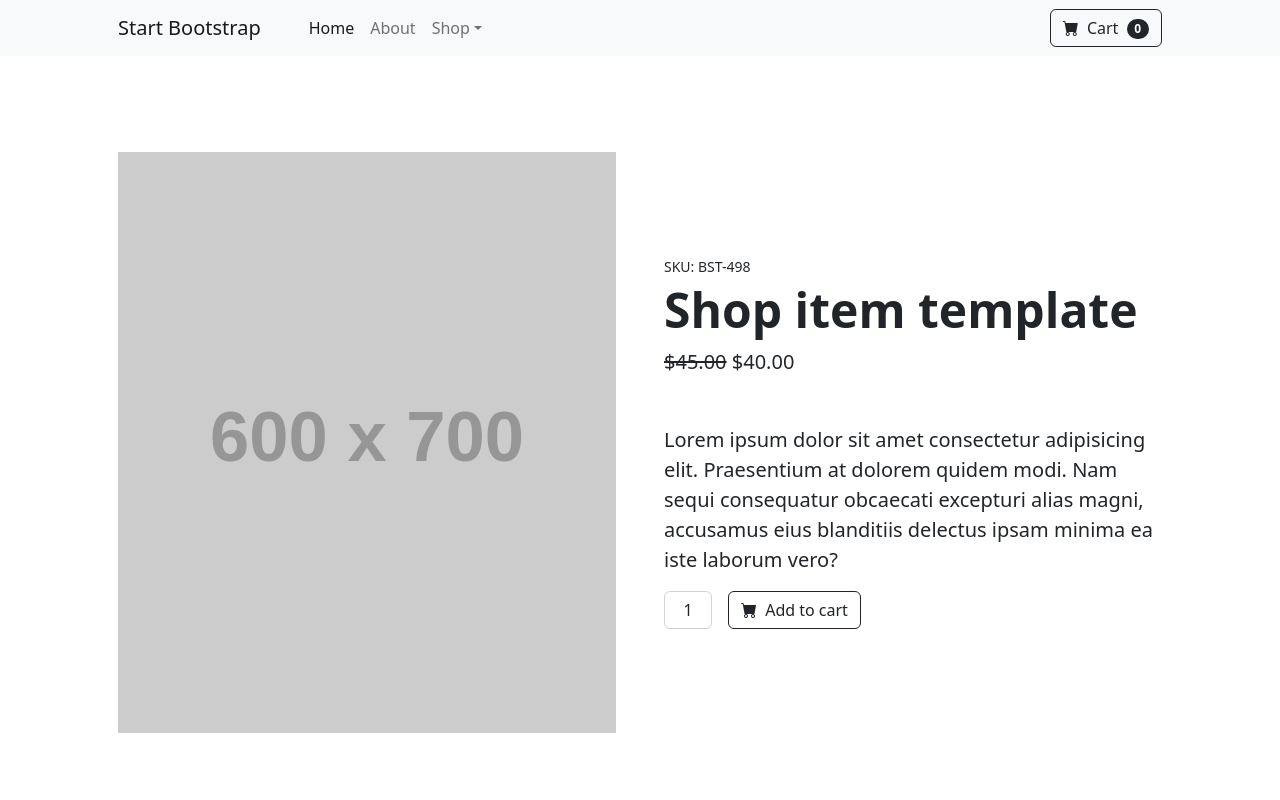
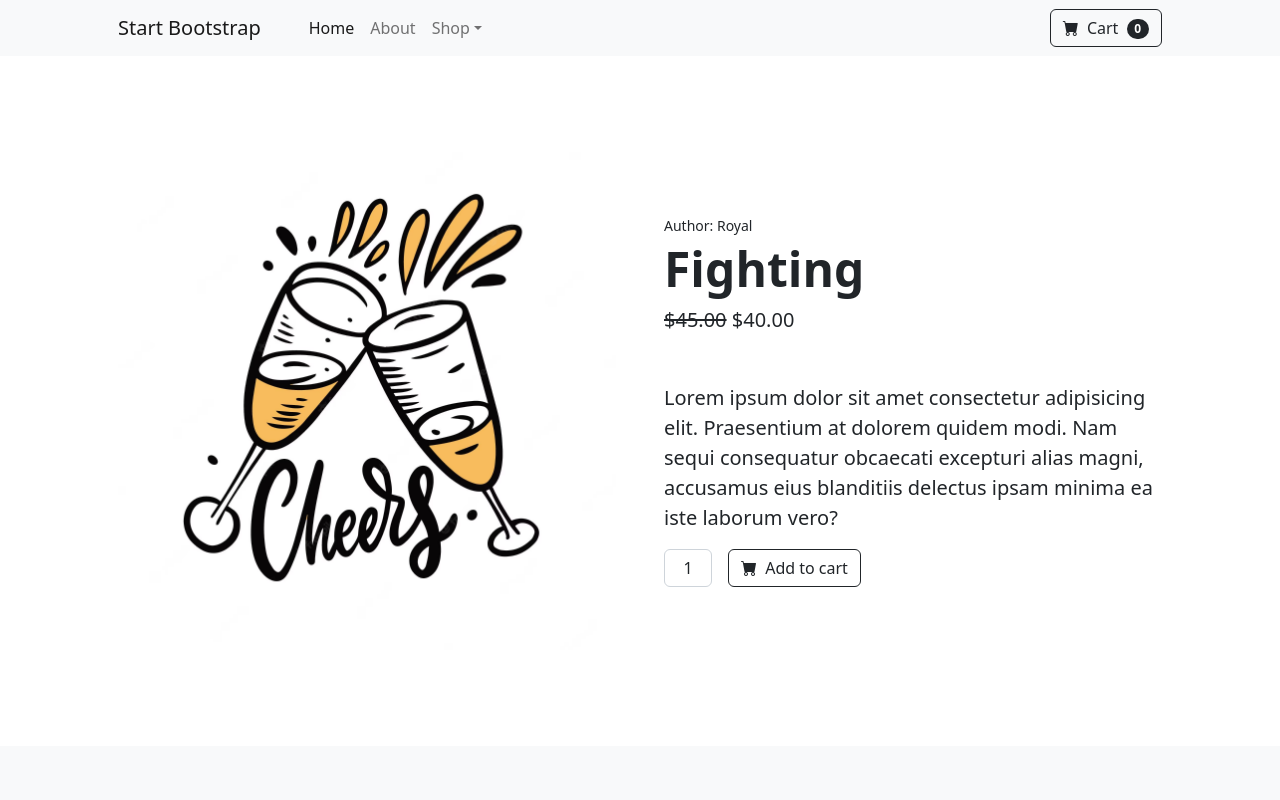
Before and after one commit to royal-lee-appier/AIQUAtest.github.io, a plain HTML site: page index.html in a window 1280 px wide. Shown: the top 800 px of the page. Drawn offline with nearby package versions, Linux system fonts and the light colour scheme; placeholder pictures from the web are drawn by us.

Commit message:
change the main product

```diff
--- a/index.html
+++ b/index.html
@@ -47,10 +47,10 @@
         <section class="py-5">
             <div class="container px-4 px-lg-5 my-5">
                 <div class="row gx-4 gx-lg-5 align-items-center">
-                    <div class="col-md-6"><img class="card-img-top mb-5 mb-md-0" src="https://dummyimage.com/600x700/dee2e6/6c757d.jpg" alt="..." /></div>
+                    <div class="col-md-6"><img class="card-img-top mb-5 mb-md-0" src="assets/cheers.jpg" alt="..." /></div>
                     <div class="col-md-6">
-                        <div class="small mb-1">SKU: BST-498</div>
-                        <h1 class="display-5 fw-bolder">Shop item template</h1>
+                        <div class="small mb-1">Author: Royal</div>
+                        <h1 class="display-5 fw-bolder">Fighting</h1>
                         <div class="fs-5 mb-5">
                             <span class="text-decoration-line-through">$45.00</span>
                             <span>$40.00</span>
```
Also changed, not shown: assets/cheers.jpg (added), js/scripts.js (line endings or trailing spaces), 1 other file.
